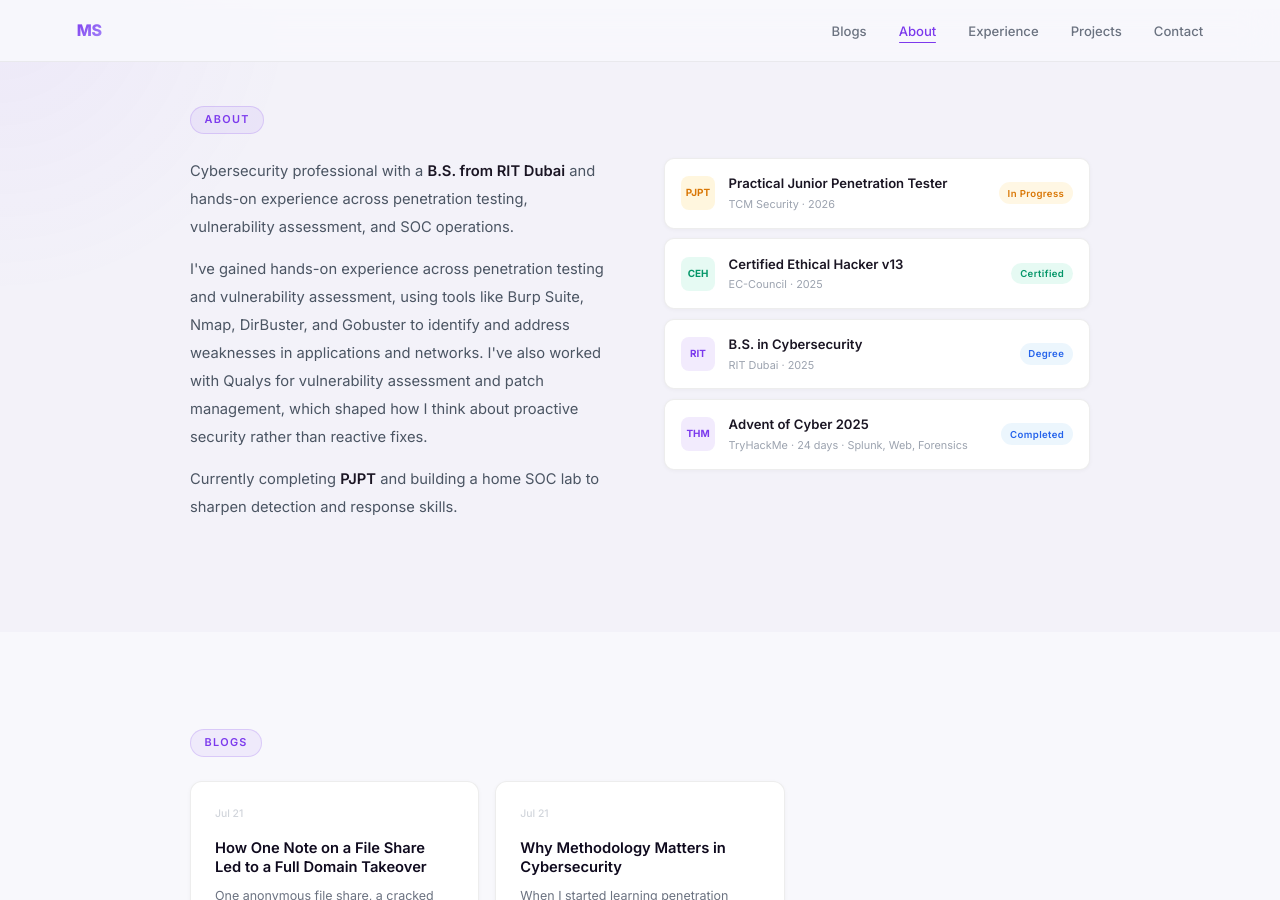
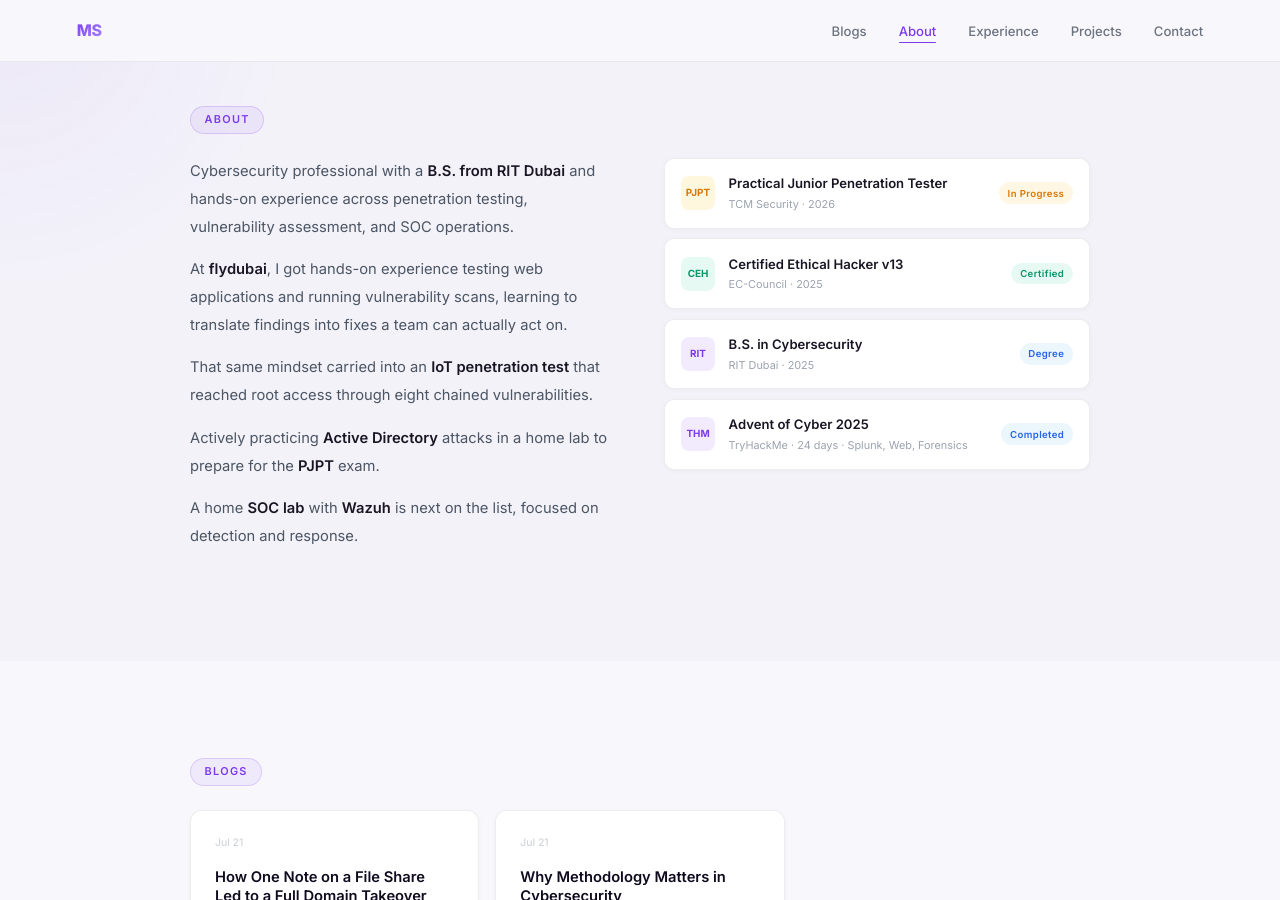
Before and after one commit to MohammadSalam-sec/mohammadsalam-sec.github.io, a Jekyll site: the page built from index.html, in a window 1280 px wide and 900 px high, scrolled down 891 px. Built offline with Jekyll 4.4.1, drawn with Linux system fonts in a browser that asks for light colours; some of the changed text lies outside the part shown.

Commit message:
Update index.html

```diff
--- a/index.html
+++ b/index.html
@@ -210,8 +210,10 @@ footer{text-align:center;padding:1.75rem 6%;border-top:1px solid rgba(0,0,0,0.07
     <div class="about-cols reveal">
       <div>
         <p class="about-p">Cybersecurity professional with a <strong>B.S. from RIT Dubai</strong> and hands-on experience across penetration testing, vulnerability assessment, and SOC operations.</p>
-        <p class="about-p">I've gained hands-on experience across penetration testing and vulnerability assessment, using tools like Burp Suite, Nmap, DirBuster, and Gobuster to identify and address weaknesses in applications and networks. I've also worked with Qualys for vulnerability assessment and patch management, which shaped how I think about proactive security rather than reactive fixes.</p>
-        <p class="about-p">Currently completing <strong>PJPT</strong> and building a home SOC lab to sharpen detection and response skills.</p>
+        <p class="about-p">At <strong>flydubai</strong>, I got hands-on experience testing web applications and running vulnerability scans, learning to translate findings into fixes a team can actually act on.</p>
+        <p class="about-p">That same mindset carried into an <strong>IoT penetration test</strong> that reached root access through eight chained vulnerabilities.</p>
+        <p class="about-p">Actively practicing <strong>Active Directory</strong> attacks in a home lab to prepare for the <strong>PJPT</strong> exam.</p>
+        <p class="about-p">A home <strong>SOC lab</strong> with <strong>Wazuh</strong> is next on the list, focused on detection and response.</p>
       </div>
       <div class="cert-stack">
         <div class="cert-row">
@@ -322,8 +324,8 @@ footer{text-align:center;padding:1.75rem 6%;border-top:1px solid rgba(0,0,0,0.07
         <span class="soon-lbl">Coming Soon</span>
         <div class="proj-top"><span class="proj-n">04</span></div>
         <div class="proj-title">SOC Home Lab</div>
-        <p class="proj-desc">Wazuh SIEM + TheHive + Shuffle SOAR. Simulating real attacks, building detection rules and response playbooks.</p>
-        <div class="proj-tags"><span class="tag">Wazuh</span><span class="tag">TheHive</span><span class="tag">Shuffle</span><span class="tag">Kali</span></div>
+        <p class="proj-desc">Wazuh SIEM detecting real attacks from a Kali machine against a Windows victim host, with custom detection rules.</p>
+        <div class="proj-tags"><span class="tag">Wazuh</span><span class="tag">SIEM</span><span class="tag">Kali</span></div>
       </div>
     </div>
   </div>
```
Also changed, not shown: other parts of index.html (+22 -0 lines).
